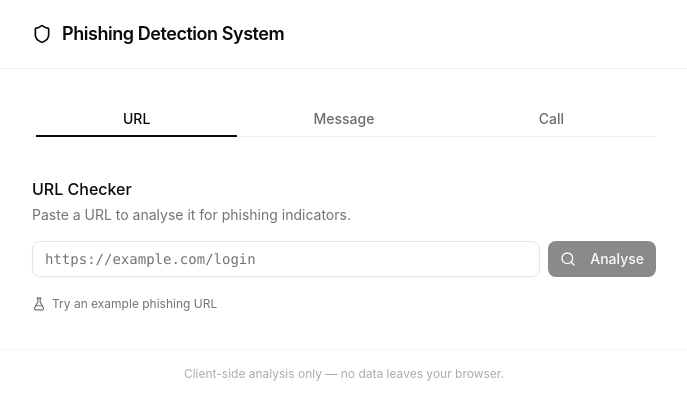
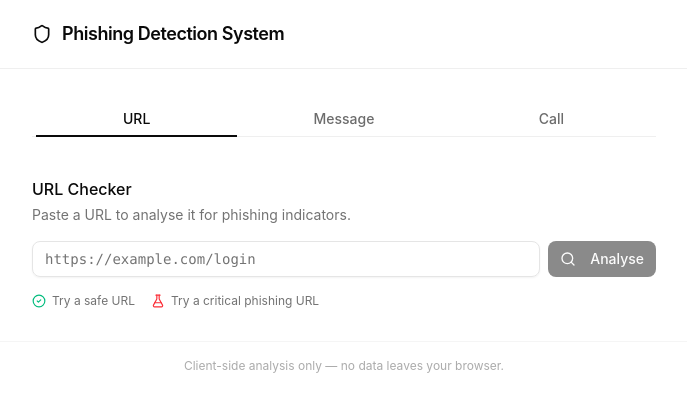
Before and after one commit to shrisai-07/phishing-detection-system, a React (Vite) app: page / in a window 1280 px wide. Shown: the top 420 px of the page, without its empty margins (296-983 px from the left). Built offline with nearby package versions, Linux system fonts and the light colour scheme.

Commit message:
added new examples relative to the ne wfeatures

```diff
--- a/src/features/CallVerifier/CallVerifier.tsx
+++ b/src/features/CallVerifier/CallVerifier.tsx
@@ -3,9 +3,10 @@ import { Input } from "@/components/ui/input";
 import { Button } from "@/components/ui/button";
 import { ReportModal } from "@/components/custom/ReportModal";
 import { analyzePhone, type AnalysisResult } from "@/lib/analysis";
-import { PhoneCall, FlaskConical } from "lucide-react";
+import { PhoneCall, FlaskConical, CheckCircle2 } from "lucide-react";
 
-const EXAMPLE_SCAM_NUMBER = "+2221234567890";
+const EXAMPLE_SAFE_NUMBER = "+91 98765 43210";
+const EXAMPLE_CRITICAL_NUMBER = "+222 999999999999999";
 
 export function CallVerifier() {
     const [phoneNumber, setPhoneNumber] = useState("");
@@ -33,9 +34,9 @@ export function CallVerifier() {
         }
     }
 
-    function handleTryExample() {
-        setPhoneNumber(EXAMPLE_SCAM_NUMBER);
-        handleVerify(EXAMPLE_SCAM_NUMBER);
+    function handleTryExample(value: string) {
+        setPhoneNumber(value);
+        handleVerify(value);
     }
 
     return (
@@ -91,13 +92,22 @@ export function CallVerifier() {
                 )}
             </div>
 
-            <button
-                onClick={handleTryExample}
-                className="inline-flex items-center gap-1.5 text-xs text-muted-foreground hover:text-foreground transition-colors"
-            >
-                <FlaskConical className="h-3.5 w-3.5" />
-                Try an example scam number
-            </button>
+            <div className="flex flex-wrap gap-x-4 gap-y-2">
+                <button
+                    onClick={() => handleTryExample(EXAMPLE_SAFE_NUMBER)}
+                    className="inline-flex items-center gap-1.5 text-xs text-muted-foreground hover:text-foreground transition-colors"
+                >
+                    <CheckCircle2 className="h-3.5 w-3.5 text-emerald-500" />
+                    Try a safe number
+                </button>
+                <button
+                    onClick={() => handleTryExample(EXAMPLE_CRITICAL_NUMBER)}
+                    className="inline-flex items-center gap-1.5 text-xs text-muted-foreground hover:text-foreground transition-colors"
+                >
+                    <FlaskConical className="h-3.5 w-3.5 text-red-500" />
+                    Try a critical scam number
+                </button>
+            </div>
 
             <ReportModal
                 result={result}
--- a/src/features/MessageScanner/MessageScanner.tsx
+++ b/src/features/MessageScanner/MessageScanner.tsx
@@ -3,21 +3,25 @@ import { Textarea } from "@/components/ui/textarea";
 import { Button } from "@/components/ui/button";
 import { ReportModal } from "@/components/custom/ReportModal";
 import { analyzeMessage, type AnalysisResult } from "@/lib/analysis";
-import { ScanSearch, FlaskConical } from "lucide-react";
+import { ScanSearch, FlaskConical, CheckCircle2 } from "lucide-react";
 
-const EXAMPLE_PHISHING_MESSAGE = `Dear Customer,
+const EXAMPLE_SAFE_MESSAGE = `Dear Customer,
 
-URGENT: Your acc0unt has been suspended due to unusual activity. We have detected unauthorized access and your account will be permanently deleted within 24 hours unless you act now.
+Please be informed that your monthly bank statement for the account ending in 4321 is now available for download in your secure online banking portal.
 
-Click here to v3rify your account immediately: http://secure-banking-update.tk/verify-login
+Remember, our bank will never ask you to reply with your OTP, PIN, or password via SMS or email.
 
-You must confirm your identity and enter your password to restore access. Please send us your OTP and credit card number for verification.
+Thank you,
+Customer Support Team`;
 
-Kindly do the needful and revert back to us ASAP. This is your FINAL WARNING — do not delay!
+const EXAMPLE_CRITICAL_MESSAGE = `URGENT: Your account has been suspended due to unauthorized access attempts!
 
-Regards,
-Amazon Security Team
-Official Notice - Action Required`;
+To secure your account and avoid permanent deletion, you must act within 24 hours.
+
+Please click the link below to verify your login credentials immediately:
+http://secure-banking-update.tk/verify-login
+
+Kindly enter your password and reply with your OTP right away to restore access.`;
 
 export function MessageScanner() {
     const [message, setMessage] = useState("");
@@ -31,9 +35,9 @@ export function MessageScanner() {
         setModalOpen(true);
     }
 
-    function handleTryExample() {
-        setMessage(EXAMPLE_PHISHING_MESSAGE);
-        handleScan(EXAMPLE_PHISHING_MESSAGE);
+    function handleTryExample(value: string) {
+        setMessage(value);
+        handleScan(value);
     }
 
     return (
@@ -65,13 +69,22 @@ export function MessageScanner() {
                 Scan Message
             </Button>
 
-            <button
-                onClick={handleTryExample}
-                className="inline-flex items-center gap-1.5 text-xs text-muted-foreground hover:text-foreground transition-colors"
-            >
-                <FlaskConical className="h-3.5 w-3.5" />
-                Try an example phishing message
-            </button>
+            <div className="flex flex-wrap gap-x-4 gap-y-2">
+                <button
+                    onClick={() => handleTryExample(EXAMPLE_SAFE_MESSAGE)}
+                    className="inline-flex items-center gap-1.5 text-xs text-muted-foreground hover:text-foreground transition-colors"
+                >
+                    <CheckCircle2 className="h-3.5 w-3.5 text-emerald-500" />
+                    Try a safe message
+                </button>
+                <button
+                    onClick={() => handleTryExample(EXAMPLE_CRITICAL_MESSAGE)}
+                    className="inline-flex items-center gap-1.5 text-xs text-muted-foreground hover:text-foreground transition-colors"
+                >
+                    <FlaskConical className="h-3.5 w-3.5 text-red-500" />
+                    Try a critical message
+                </button>
+            </div>
 
             <ReportModal
                 result={result}
--- a/src/features/UrlChecker/UrlChecker.tsx
+++ b/src/features/UrlChecker/UrlChecker.tsx
@@ -3,9 +3,10 @@ import { Input } from "@/components/ui/input";
 import { Button } from "@/components/ui/button";
 import { ReportModal } from "@/components/custom/ReportModal";
 import { analyzeUrl, type AnalysisResult } from "@/lib/analysis";
-import { Search, FlaskConical } from "lucide-react";
+import { Search, FlaskConical, CheckCircle2 } from "lucide-react";
 
-const EXAMPLE_PHISHING_URL =
+const EXAMPLE_SAFE_URL = "https://www.amazon.com/gp/css/homepage.html";
+const EXAMPLE_CRITICAL_URL =
     "http://аmazon.com.account-verify.xyz/secure-login@update-verify";
 
 export function UrlChecker() {
@@ -24,9 +25,9 @@ export function UrlChecker() {
         if (e.key === "Enter") handleAnalyze();
     }
 
-    function handleTryExample() {
-        setUrl(EXAMPLE_PHISHING_URL);
-        handleAnalyze(EXAMPLE_PHISHING_URL);
+    function handleTryExample(value: string) {
+        setUrl(value);
+        handleAnalyze(value);
     }
 
     return (
@@ -61,13 +62,22 @@ export function UrlChecker() {
                 </Button>
             </div>
 
-            <button
-                onClick={handleTryExample}
-                className="inline-flex items-center gap-1.5 text-xs text-muted-foreground hover:text-foreground transition-colors"
-            >
-                <FlaskConical className="h-3.5 w-3.5" />
-                Try an example phishing URL
-            </button>
+            <div className="flex flex-wrap gap-x-4 gap-y-2">
+                <button
+                    onClick={() => handleTryExample(EXAMPLE_SAFE_URL)}
+                    className="inline-flex items-center gap-1.5 text-xs text-muted-foreground hover:text-foreground transition-colors"
+                >
+                    <CheckCircle2 className="h-3.5 w-3.5 text-emerald-500" />
+                    Try a safe URL
+                </button>
+                <button
+                    onClick={() => handleTryExample(EXAMPLE_CRITICAL_URL)}
+                    className="inline-flex items-center gap-1.5 text-xs text-muted-foreground hover:text-foreground transition-colors"
+                >
+                    <FlaskConical className="h-3.5 w-3.5 text-red-500" />
+                    Try a critical phishing URL
+                </button>
+            </div>
 
             <ReportModal
                 result={result}
```
